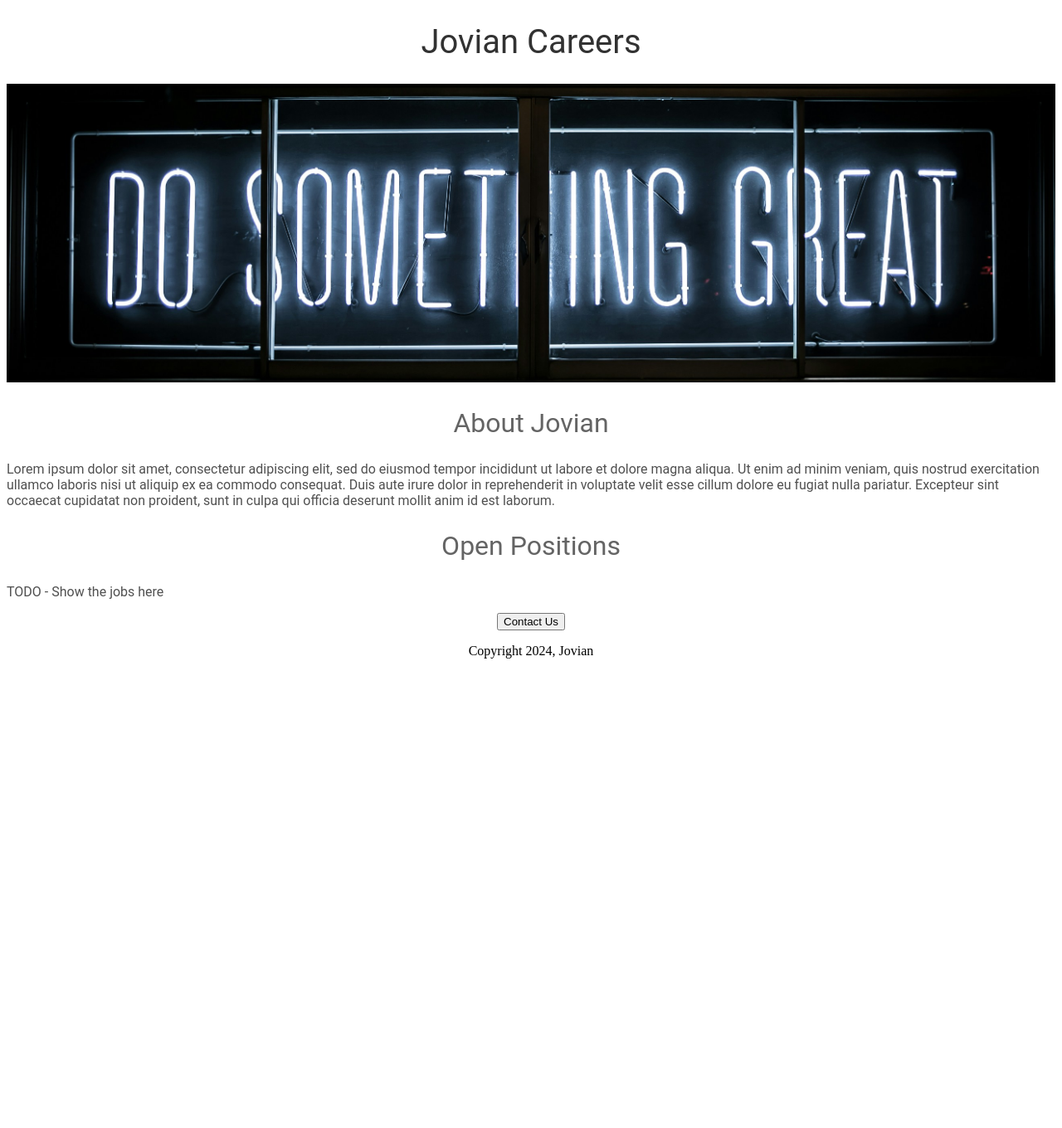
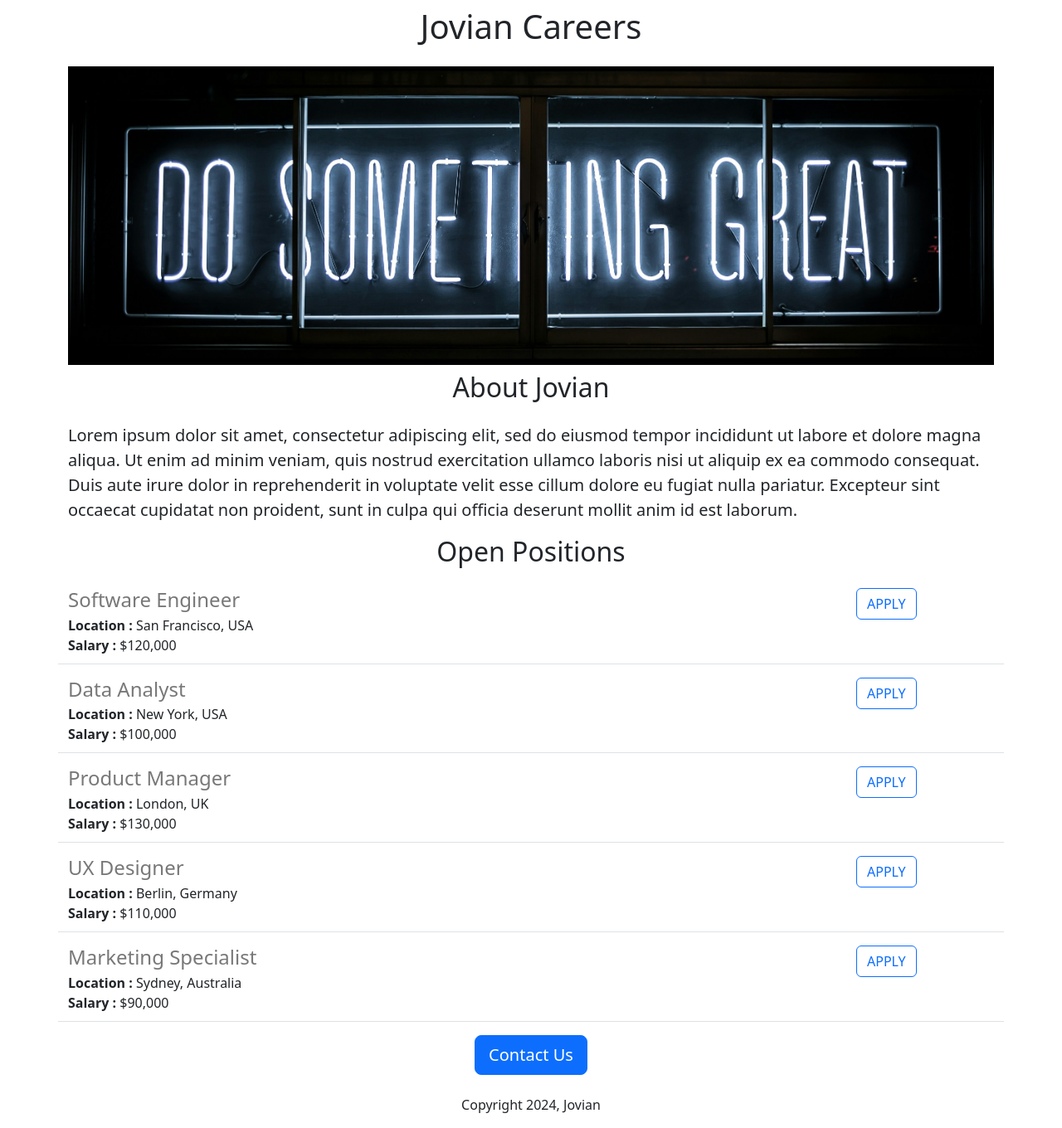
Before and after one commit to richard-adja/jovian-careers-website, a Flask app: page / in a window 1280 px wide. Shown: the whole page at 83% size. Before the commit the page ends 794 px from the top, so only its background shows below. Run offline with Flask 3, Linux system fonts and the light colour scheme.

Commit message:
added dynamic data and api route

```diff
--- a/app.py
+++ b/app.py
@@ -1,11 +1,47 @@
-from flask import Flask, render_template
+from flask import Flask, render_template, jsonify
 
 app = Flask(__name__)
 
+jobs = [
+    {
+        "id": 1,
+        "title": "Software Engineer",
+        "location": "San Francisco, USA",
+        "salary": "$120,000"
+    },
+    {
+        "id": 2,
+        "title": "Data Analyst",
+        "location": "New York, USA",
+        "salary": "$100,000"
+    },
+    {
+        "id": 3,
+        "title": "Product Manager",
+        "location": "London, UK",
+        "salary": "$130,000"
+    },
+    {
+        "id": 4,
+        "title": "UX Designer",
+        "location": "Berlin, Germany",
+        "salary": "$110,000"
+    },
+    {
+        "id": 5,
+        "title": "Marketing Specialist",
+        "location": "Sydney, Australia",
+        "salary": "$90,000"
+    }
+]
 
 @app.route("/")
 def index():
-  return render_template("home.html")
+  return render_template("home.html", jobs = jobs, comp_name="Jovian")
+
+@app.route("/api/jobs")
+def list_jobs():
+  return jsonify(jobs)
 
 if __name__ == "__main__":
   app.run(host='0.0.0.0', debug=True)
--- a/templates/home.html
+++ b/templates/home.html
@@ -1,54 +1,37 @@
 <!DOCTYPE html>
 <html>
 <head>
-		<title>Jovian Careers</title>
+	<meta charset="utf-8">
+	<meta name="viewport" content="width=device-width, initial-scale=1">
+	<title>Jovian Careers</title>
+	<link href="https://cdn.jsdelivr.net/npm/bootstrap@5.3.3/dist/css/bootstrap.min.css" rel="stylesheet" integrity="sha384-QWTKZyjpPEjISv5WaRU9OFeRpok6YctnYmDr5pNlyT2bRjXh0JMhjY6hW+ALEwIH" crossorigin="anonymous">
 	<style>
-		h1{
-			text-align: center;
-			font-size: 40px;
-			font-family: Roboto;
-			font-weight: normal;
-			color: rgb(50,50,50);
-		}
 		#banner{
-			width: 100%;
-			height: 360px;
-			object-fit: cover;
-		}
-		h2{
-			font-family: Roboto;
-			font-size: 32px;
-			color: rgb(100,100,100);
-			text-align: center;
-			font-weight: normal;
-		}
-		.bodytext{
-			font-family: Roboto;
-			color: rgb(80,80,80);
-		}
-		#container{
-			max-width: 720px;
-			margin: 0 auto;
+			object-fit:cover;
 		}
 	</style>
 </head>
 <body>
-		<div>
-			<h1>Jovian Careers</h1>
-			<img id="banner" src="https://6f742f3a-8759-4676-9b3e-ab6bee1bd6c1-00-36em37n4qjq3k.janeway.replit.dev/static/images/banner.jpg" width="100%" height="320"">
+		<div class="container">
+			<h1 class="text-center mt-2 mb-4"> {{comp_name}} Careers </h1>
+			<img class="img-fluids" id="banner" src="https://6f742f3a-8759-4676-9b3e-ab6bee1bd6c1-00-36em37n4qjq3k.janeway.replit.dev/static/images/banner.jpg" width="100%" height="360"">
 			<div>
-				<h2>About Jovian</h2>
-				<p class="bodytext">
+				<h2 class="text-center mt-2 mb-4">About Jovian</h2>
+				<p class="lead">
 					Lorem ipsum dolor sit amet, consectetur adipiscing elit, sed do eiusmod tempor incididunt ut labore et dolore magna aliqua. Ut enim ad minim veniam, quis nostrud exercitation ullamco laboris nisi ut aliquip ex ea commodo consequat. Duis aute irure dolor in reprehenderit in voluptate velit esse cillum dolore eu fugiat nulla pariatur. Excepteur sint occaecat cupidatat non proident, sunt in culpa qui officia deserunt mollit anim id est laborum.
 				</p>
 			</div>
 			<div>
-				<h2>Open Positions</h2>
-				<p class="bodytext">TODO - Show the jobs here</p>
+				<h2 class="text-center mt-2 mb-4">Open Positions</h2>
+				<div>
+					{% for job in jobs %}
+						{% include 'jobitem.html' %}
+					{% endfor %}
+				</div>
 			</div>
-			<div style="text-align:center;">
-				<button>Contact Us</button>
-				<p>Copyright 2024, Jovian</p>
+			<div class="text-center">
+				<button class="btn btn-primary btn-lg">Contact Us</button>
+				<p class="mt-4">Copyright 2024, Jovian</p>
 			</div>
 		</div>
 </body>
--- /dev/null
+++ b/templates/jobitem.html
@@ -0,0 +1,12 @@
+<div class="border-bottom row" style="margin-bottom:16px; padding-bottom:10px">
+  <div class="col-10">
+    <h4 style="color:rgb(120,120,120); margin-bottom:4px;"> {{job['title']}} </h4>
+    <div> <strong>Location :</strong> {{job['location']}} </div>
+    {% if 'salary' in job %}
+    <div> <strong>Salary :</strong> {{job['salary']}} </div>
+    {% endif %}
+  </div>
+  <div class="col-2">
+    <button type="button" class="btn btn-outline-primary">APPLY</button>
+  </div>
+</div>
```
